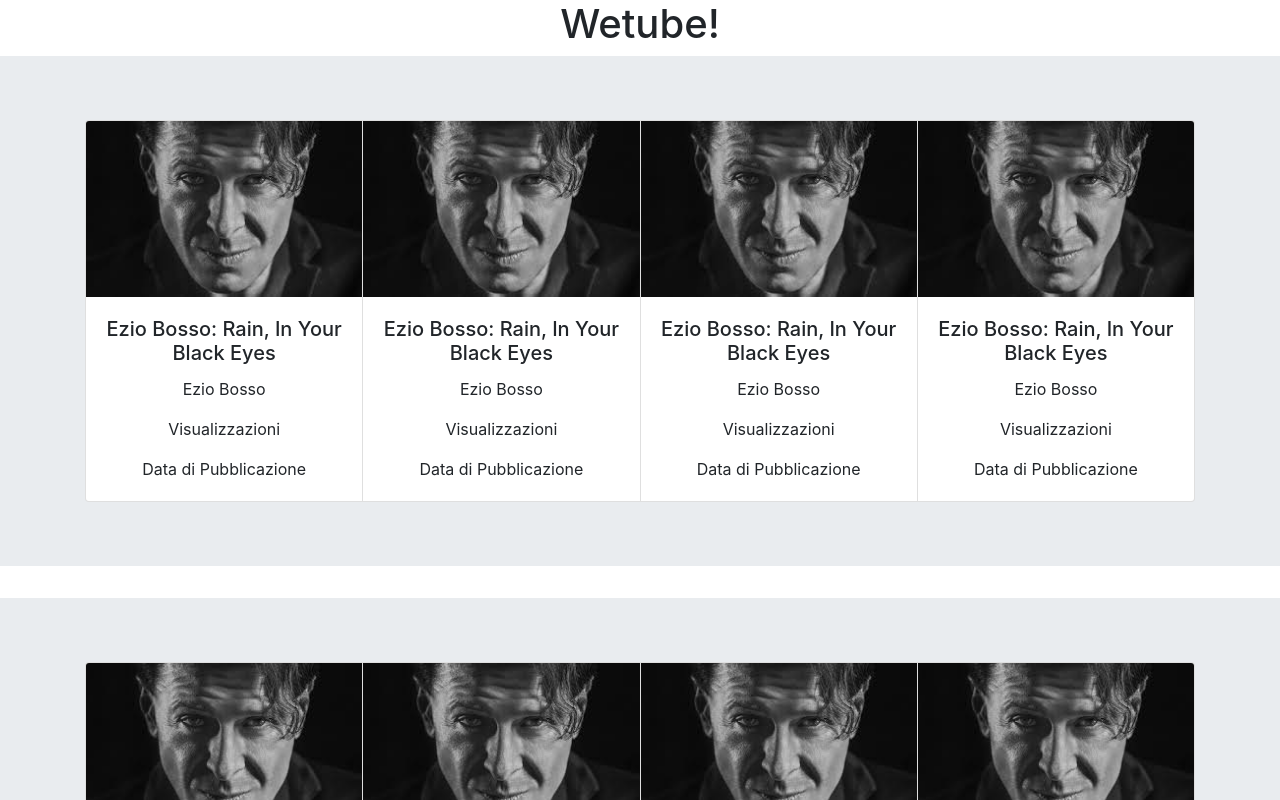
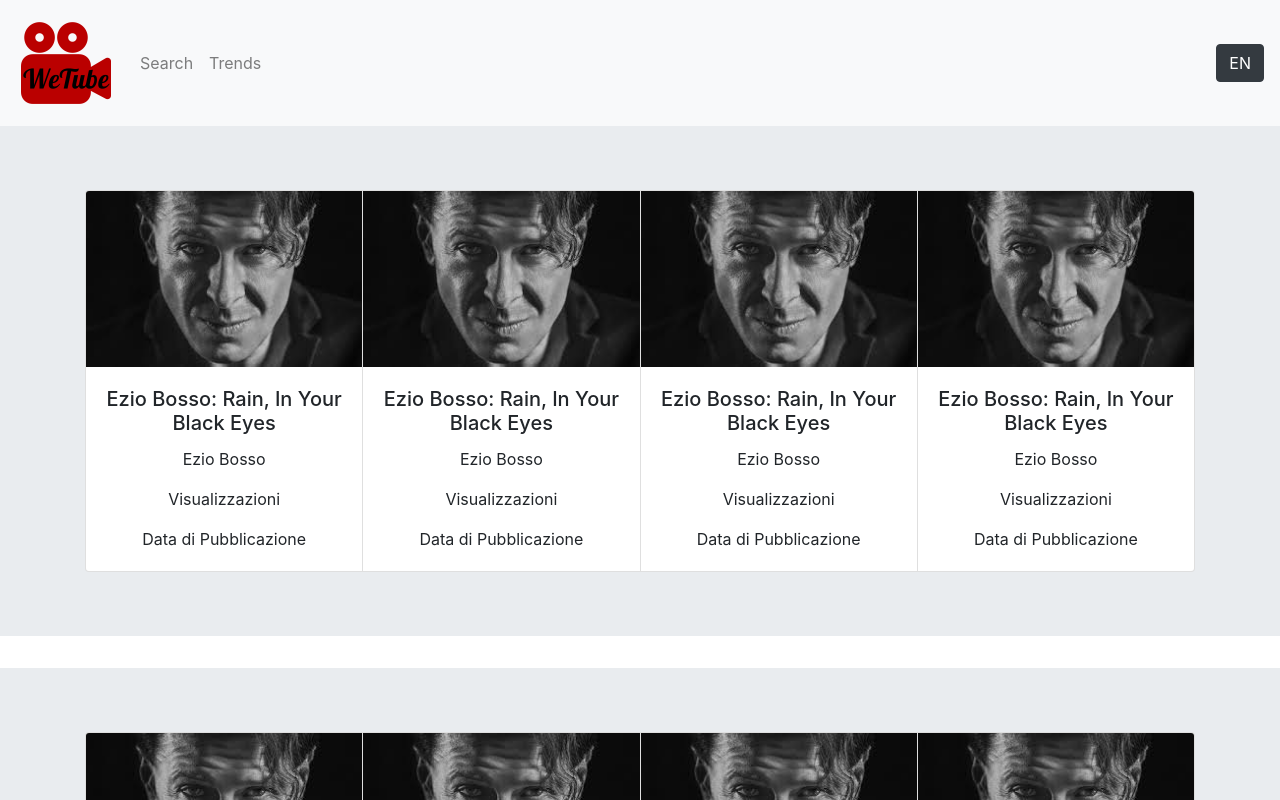
Before and after one commit to AliShadman95/WeTube, a React (Create React App) app in the folder client/: page / in a window 1280 px wide. Shown: the top 800 px of the page. Built offline with nearby package versions, Linux system fonts and the light colour scheme.

Commit message:
added navbar

```diff
--- a/client/package.json
+++ b/client/package.json
@@ -11,6 +11,7 @@
     "react": "^16.13.1",
     "react-bootstrap": "^1.0.1",
     "react-dom": "^16.13.1",
+    "react-intl": "^4.5.4",
     "react-redux": "^7.2.0",
     "react-router-dom": "^5.2.0",
     "react-scripts": "3.4.1",
--- a/client/src/components/Main.jsx
+++ b/client/src/components/Main.jsx
@@ -1,13 +1,16 @@
 import React from "react";
-import VideoContainer from "./videoContainer/VideoContainer.jsx"
+import VideoContainer from "./videoContainer/VideoContainer.jsx";
+import Menu from "./menu/Menu.jsx";
 
 function Main() {
-  return <div>
-    <h1>Wetube!</h1>
-    <VideoContainer />
-    <VideoContainer />
-    <VideoContainer />
-  </div>;
+  return (
+    <div>
+      <Menu />
+      <VideoContainer />
+      <VideoContainer />
+      <VideoContainer />
+    </div>
+  );
 }
 
 export default Main;
--- /dev/null
+++ b/client/src/components/menu/Menu.jsx
@@ -0,0 +1,60 @@
+import React, { useState } from "react";
+import logo from "./logo.png";
+import Navbar from "react-bootstrap/Navbar";
+import Nav from "react-bootstrap/Nav";
+import languageDataEn from "./en.json";
+import languageDataIt from "./it.json";
+import Button from "react-bootstrap/Button";
+
+function Menu() {
+  const [language, setLanguage] = useState("en");
+  const [data, setDataSource] = useState(languageDataEn);
+
+  // set up empty grid
+  const switchLanguage = (lang) => {
+    if (language === "en") {
+      setLanguage("it");
+      setDataSource(languageDataIt);
+
+      return;
+    } else {
+      setLanguage("en");
+      setDataSource(languageDataEn);
+
+      return;
+    }
+  };
+
+  return (
+    <div>
+      <Navbar collapseOnSelect expand="lg" bg="light" variant="light">
+        <Navbar.Brand href="#home">
+          <img
+            style={{
+              display: "flex",
+              justifyContent: "flex-start",
+              heigth: 100,
+              width: 100,
+            }}
+            alt="logo"
+            src={logo}
+          ></img>
+        </Navbar.Brand>
+        <Navbar.Toggle aria-controls="responsive-navbar-nav" />
+        <Navbar.Collapse id="responsive-navbar-nav">
+          <Nav className="mr-auto">
+            <Nav.Link href="#search">{data.research}</Nav.Link>
+            <Nav.Link href="#trends">{data.selection}</Nav.Link>
+          </Nav>
+          <Nav className="ml-auto">
+            <Button variant="dark" onClick={() => switchLanguage(language)}>
+              {data.lang}
+            </Button>
+          </Nav>
+        </Navbar.Collapse>
+      </Navbar>
+    </div>
+  );
+}
+
+export default Menu;
--- /dev/null
+++ b/client/src/components/menu/en.json
@@ -0,0 +1,5 @@
+{
+  "lang": "EN",
+  "research": "Search",
+  "selection": "Trends"
+}
--- /dev/null
+++ b/client/src/components/menu/it.json
@@ -0,0 +1,5 @@
+{
+  "lang": "IT",
+  "research": "Cerca",
+  "selection": "Tendenze"
+}
--- a/client/src/index.css
+++ b/client/src/index.css
@@ -1,13 +1,13 @@
+@import url("https://fonts.googleapis.com/css2?family=Oxygen&display=swap");
+
 body {
   margin: 0;
-  font-family: -apple-system, BlinkMacSystemFont, 'Segoe UI', 'Roboto', 'Oxygen',
-    'Ubuntu', 'Cantarell', 'Fira Sans', 'Droid Sans', 'Helvetica Neue',
-    sans-serif;
+  font-family: "Oxygen", sans-serif, sans-serif;
   -webkit-font-smoothing: antialiased;
   -moz-osx-font-smoothing: grayscale;
 }
 
 code {
-  font-family: source-code-pro, Menlo, Monaco, Consolas, 'Courier New',
+  font-family: source-code-pro, Menlo, Monaco, Consolas, "Courier New",
     monospace;
 }
--- a/client/src/index.js
+++ b/client/src/index.js
@@ -4,10 +4,13 @@
 import "bootstrap/dist/css/bootstrap.min.css";
 import App from "./App";
 import * as serviceWorker from "./serviceWorker";
+import { IntlProvider } from "react-intl";
 
 ReactDOM.render(
   <React.StrictMode>
-    <App />
+    <IntlProvider locale="en">
+      <App />
+    </IntlProvider>
   </React.StrictMode>,
   document.getElementById("root")
 );
```
Also changed, not shown: client/src/components/menu/logo.png (added), 1 other file (tests, documents, lock files or other folders).
